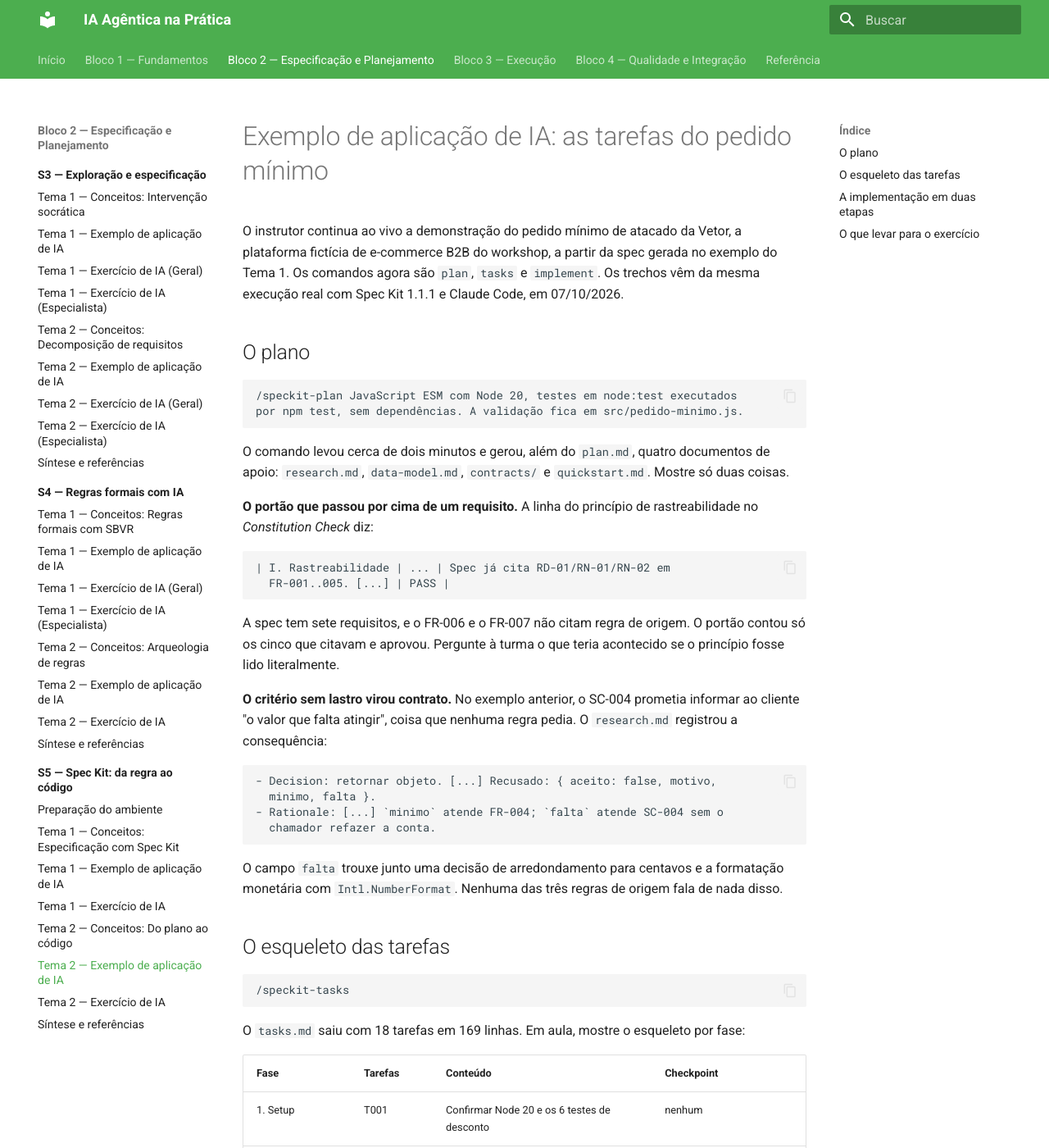
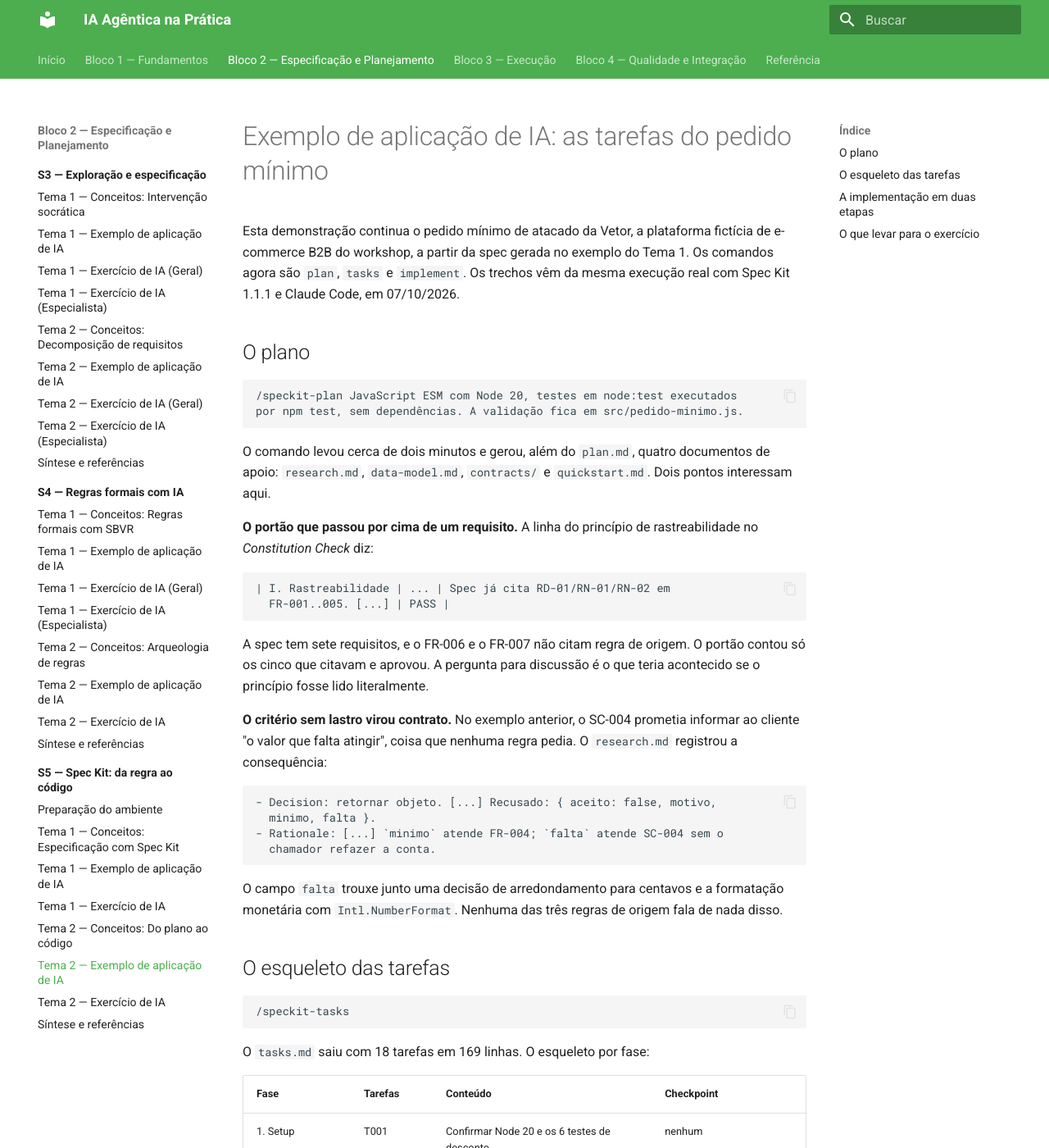
Before and after one commit to arkhibr/workshops-ia-agentica, an MkDocs documentation site: the page built from docs/sessao-05-decomposicao/do-plano-ao-codigo-exemplo-de-aplicacao-de-ia.md, in a window 1280 px wide and 1400 px high. Shown: the whole window at 82% size. Built offline with MkDocs 1.6.1 and Material for MkDocs 9.7.7, drawn with Linux system fonts in a browser that asks for light colours; some of the changed text lies outside the part shown.

Commit message:
docs: remove rubrica de bastidor para o instrutor na S5
Co-Authored-By: Claude Opus 5.5 <noreply@anthropic.com>

````diff
--- a/docs/sessao-05-decomposicao/do-plano-ao-codigo-exemplo-de-aplicacao-de-ia.md
+++ b/docs/sessao-05-decomposicao/do-plano-ao-codigo-exemplo-de-aplicacao-de-ia.md
@@ -1,6 +1,6 @@
 # Exemplo de aplicação de IA: as tarefas do pedido mínimo
 
-O instrutor continua ao vivo a demonstração do pedido mínimo de atacado da Vetor, a plataforma fictícia de e-commerce B2B do workshop, a partir da spec gerada no exemplo do Tema 1. Os comandos agora são `plan`, `tasks` e `implement`. Os trechos vêm da mesma execução real com Spec Kit 1.1.1 e Claude Code, em 07/10/2026.
+Esta demonstração continua o pedido mínimo de atacado da Vetor, a plataforma fictícia de e-commerce B2B do workshop, a partir da spec gerada no exemplo do Tema 1. Os comandos agora são `plan`, `tasks` e `implement`. Os trechos vêm da mesma execução real com Spec Kit 1.1.1 e Claude Code, em 07/10/2026.
 
 ## O plano
 
@@ -9,7 +9,7 @@ O instrutor continua ao vivo a demonstração do pedido mínimo de atacado da Ve
 por npm test, sem dependências. A validação fica em src/pedido-minimo.js.
 ```
 
-O comando levou cerca de dois minutos e gerou, além do `plan.md`, quatro documentos de apoio: `research.md`, `data-model.md`, `contracts/` e `quickstart.md`. Mostre só duas coisas.
+O comando levou cerca de dois minutos e gerou, além do `plan.md`, quatro documentos de apoio: `research.md`, `data-model.md`, `contracts/` e `quickstart.md`. Dois pontos interessam aqui.
 
 **O portão que passou por cima de um requisito.** A linha do princípio de rastreabilidade no *Constitution Check* diz:
 
@@ -18,7 +18,7 @@ O comando levou cerca de dois minutos e gerou, além do `plan.md`, quatro docume
   FR-001..005. [...] | PASS |
 ```
 
-A spec tem sete requisitos, e o FR-006 e o FR-007 não citam regra de origem. O portão contou só os cinco que citavam e aprovou. Pergunte à turma o que teria acontecido se o princípio fosse lido literalmente.
+A spec tem sete requisitos, e o FR-006 e o FR-007 não citam regra de origem. O portão contou só os cinco que citavam e aprovou. A pergunta para discussão é o que teria acontecido se o princípio fosse lido literalmente.
 
 **O critério sem lastro virou contrato.** No exemplo anterior, o SC-004 prometia informar ao cliente "o valor que falta atingir", coisa que nenhuma regra pedia. O `research.md` registrou a consequência:
 
@@ -37,7 +37,7 @@ O campo `falta` trouxe junto uma decisão de arredondamento para centavos e a fo
 /speckit-tasks
 ```
 
-O `tasks.md` saiu com 18 tarefas em 169 linhas. Em aula, mostre o esqueleto por fase:
+O `tasks.md` saiu com 18 tarefas em 169 linhas. O esqueleto por fase:
 
 | Fase | Tarefas | Conteúdo | Checkpoint |
 |---|---|---|---|
@@ -49,7 +49,7 @@ O `tasks.md` saiu com 18 tarefas em 169 linhas. Em aula, mostre o esqueleto por
 
 Seis das dezoito tarefas só rodam `npm test`. Três delas esperam falha (T003, T008, T013) e provam que o teste discrimina. As outras três esperam sucesso e funcionam como critério de aceitação da tarefa anterior.
 
-Três pontos para anotar com a turma.
+O arquivo tem três pontos que interessam à sessão.
 
 **A tarefa composta.** A T009 tem um parágrafo inteiro. Ela cria o formatador monetário, implementa o ramo do atacado, decide que "pelo menos" vira `<` na comparação, calcula `falta` com arredondamento e escreve a mensagem de recusa com o comentário `FR-004 / SC-004`. São cinco decisões numa tarefa, e duas delas vêm do critério sem lastro. Ela é a candidata natural a uma parada humana antes da execução.
 
@@ -71,7 +71,7 @@ que viola o Princípio II para FR-001.
 /speckit-implement Execute até o checkpoint da história US1 e pare.
 ```
 
-Na execução de referência, o comando levou um minuto e meio, marcou T001 a T011 como concluídas e parou com 15 testes passando. Antes da segunda chamada, mostre à turma o diff e a saída do `npm test`. Esse é o ponto de controle humano que o modo básico não cria sozinho.
+Na execução de referência, o comando levou um minuto e meio, marcou T001 a T011 como concluídas e parou com 15 testes passando. Antes da segunda chamada, o diff e a saída do `npm test` passam por revisão. Esse é o ponto de controle humano que o modo básico não cria sozinho.
 
 ```text
 /speckit-implement Execute as fases restantes.
````
Also changed, not shown: docs/sessao-05-decomposicao/especificacao-com-spec-kit-exemplo-de-aplicacao-de-ia.md (+4 -4 lines), docs/sessao-05-decomposicao/index.md (+5 -5 lines), 1 other file.
